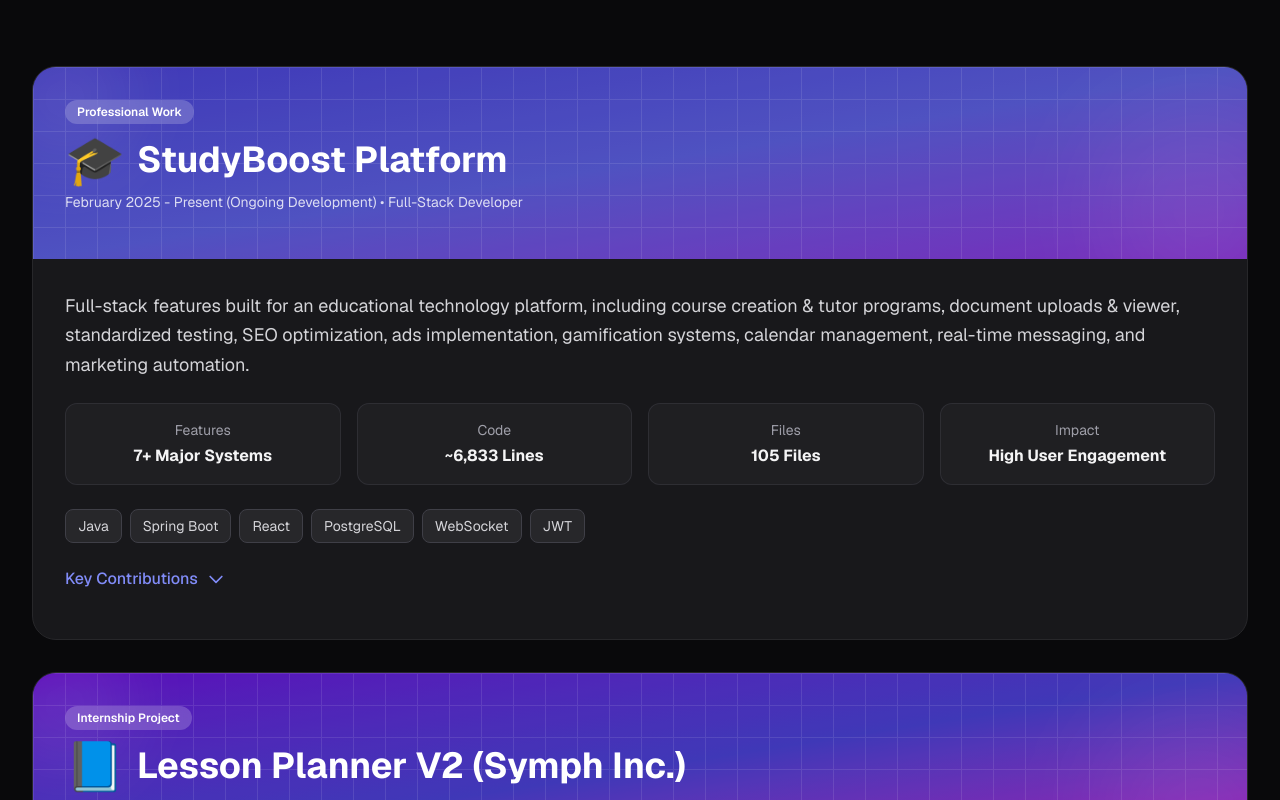
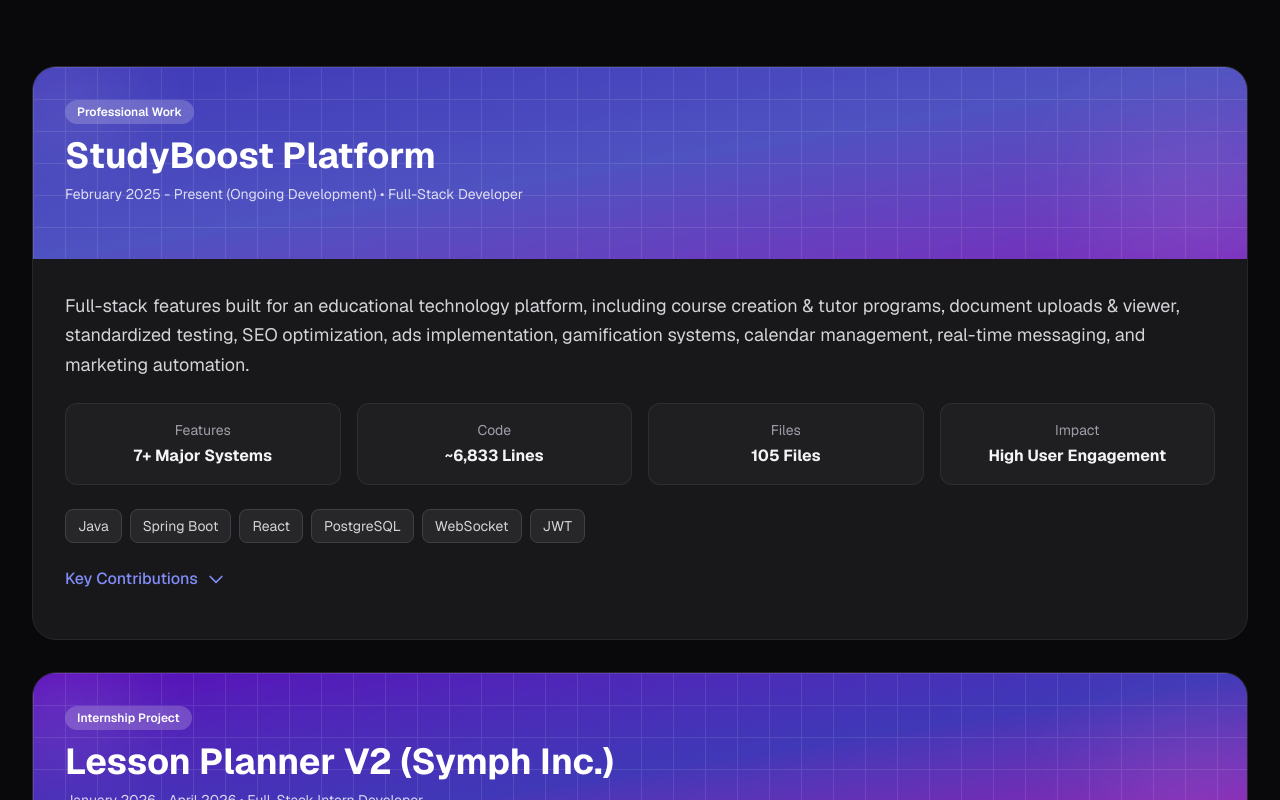
Before and after one commit to Kzu0-afk/judieloppura, a Next.js app in the folder portfolio/: page / in a window 1280 px wide. Shown: the part 3080-3880 px from the top of the page. Built offline with nearby package versions, Linux system fonts and the light colour scheme.

Commit message:
Added LP Techstack info.

```diff
--- a/portfolio/src/components/Contributions.jsx
+++ b/portfolio/src/components/Contributions.jsx
@@ -15,7 +15,6 @@ const Contributions = () => {
         "Full-stack features built for an educational technology platform, including course creation & tutor programs, document uploads & viewer, standardized testing, SEO optimization, ads implementation, gamification systems, calendar management, real-time messaging, and marketing automation.",
       technologies: ["Java", "Spring Boot", "React", "PostgreSQL", "WebSocket", "JWT"],
       gradient: "from-primary-600 via-primary-500 to-accent-600",
-      icon: "🎓",
       metrics: {
         features: "7+ Major Systems",
         code: "~6,833 Lines",
@@ -47,7 +46,6 @@ const Contributions = () => {
         "Contributed cross-app improvements to Symph's AI-powered lesson planning platform, shipping teacher onboarding flows, lesson-plan and summative-test updates, feedback/admin tooling, markdown-to-DOCX export fixes, and SEO enhancements across the web, admin, and backend apps.",
       technologies: ["Next.js", "React", "TypeScript", "NestJS", "Nx", "Tailwind CSS"],
       gradient: "from-violet-700 via-primary-600 to-fuchsia-600",
-      icon: "📘",
       metrics: {
         features: "Teacher UX & Planning Tools",
         code: "Web + Admin + Backend",
@@ -73,7 +71,6 @@ const Contributions = () => {
         "Web-based financial ledger application for tracking personal transactions with modern UI and comprehensive reporting features.",
       technologies: ["Python", "Django", "Tailwind CSS", "PostgreSQL", "Chart.js"],
       gradient: "from-accent-600 via-accent-500 to-primary-600",
-      icon: "💰",
       metrics: {
         features: "Financial Tracking",
         code: "Completed Project",
@@ -99,7 +96,6 @@ const Contributions = () => {
         "Marketplace platform connecting farmers directly with consumers, featuring product listings, order management, and secure transactions.",
       technologies: ["Django", "Python", "HTML5", "NeonDB", "Railway", "Stripe"],
       gradient: "from-primary-700 via-primary-600 to-accent-700",
-      icon: "🌾",
       metrics: {
         features: "E-Commerce Platform",
         code: "Active Development",
@@ -143,8 +139,7 @@ const Contributions = () => {
                       <span className="inline-block px-3 py-1 bg-white/20 backdrop-blur-sm rounded-full text-white text-xs font-semibold mb-3">
                         {project.type}
                       </span>
-                      <h3 className="text-3xl md:text-4xl font-bold text-white mb-2 flex items-center gap-3">
-                        <span className="text-5xl">{project.icon}</span>
+                      <h3 className="text-3xl md:text-4xl font-bold text-white mb-2">
                         {project.project}
                       </h3>
                       <p className="text-white/80 text-sm">
--- a/portfolio/src/components/TechStack.jsx
+++ b/portfolio/src/components/TechStack.jsx
@@ -6,37 +6,39 @@ const TechStack = () => {
 
   const technologies = {
     Languages: [
-      { name: "Java", icon: "☕", level: 90 },
-      { name: "Python", icon: "🐍", level: 85 },
-      { name: "JavaScript", icon: "⚡", level: 88 },
-      { name: "TypeScript", icon: "📘", level: 75 },
-      { name: "SQL", icon: "🗄️", level: 80 },
+      { name: "Java", level: 90 },
+      { name: "Python", level: 85 },
+      { name: "JavaScript", level: 88 },
+      { name: "TypeScript", level: 75 },
+      { name: "SQL", level: 80 },
     ],
     Frontend: [
-      { name: "React", icon: "⚛️", level: 88 },
-      { name: "Tailwind CSS", icon: "🎨", level: 92 },
-      { name: "HTML5", icon: "🌐", level: 95 },
-      { name: "CSS3", icon: "🎭", level: 90 },
+      { name: "Next.js", level: 82 },
+      { name: "React", level: 88 },
+      { name: "Tailwind CSS", level: 92 },
+      { name: "HTML5", level: 95 },
+      { name: "CSS3", level: 90 },
     ],
     Backend: [
-      { name: "Spring Boot", icon: "🍃", level: 85 },
-      { name: "Django", icon: "🎸", level: 82 },
-      { name: "Node.js", icon: "📦", level: 75 },
-      { name: "REST APIs", icon: "🔌", level: 90 },
+      { name: "NestJS", level: 80 },
+      { name: "Spring Boot", level: 85 },
+      { name: "Django", level: 82 },
+      { name: "Node.js", level: 75 },
+      { name: "REST APIs", level: 90 },
     ],
     Database: [
-      { name: "PostgreSQL", icon: "🐘", level: 88 },
-      { name: "NeonDB", icon: "⚡", level: 80 },
-      { name: "Railway", icon: "🚂", level: 78 },
-      { name: "MySQL", icon: "🐬", level: 82 },
-      { name: "Flyway", icon: "🦅", level: 75 },
+      { name: "PostgreSQL", level: 88 },
+      { name: "NeonDB", level: 80 },
+      { name: "Railway", level: 78 },
+      { name: "MySQL", level: 82 },
+      { name: "Flyway", level: 75 },
     ],
     "Tools & DevOps": [
-      { name: "Git", icon: "📚", level: 90 },
-      { name: "GitHub", icon: "🐙", level: 92 },
-      { name: "Vercel", icon: "▲", level: 85 },
-      { name: "IntelliJ IDEA", icon: "💡", level: 88 },
-      { name: "VS Code", icon: "📝", level: 90 },
+      { name: "Git", level: 90 },
+      { name: "GitHub", level: 92 },
+      { name: "Vercel", level: 85 },
+      { name: "IntelliJ IDEA", level: 88 },
+      { name: "VS Code", level: 90 },
     ],
   };
 
@@ -83,7 +85,6 @@ const TechStack = () => {
                 style={{ animationDelay: `${index * 50}ms` }}
               >
                 <div className="flex items-center gap-4 mb-4">
-                  <div className="text-5xl transform group-hover:scale-110 transition-transform duration-300">{tech.icon}</div>
                   <div className="flex-1">
                     <h4 className="text-xl font-bold text-zinc-100 mb-1">{tech.name}</h4>
                     <div className="flex items-center gap-2">
```
Also changed, not shown: 1 other file (tests, documents, lock files or other folders).
